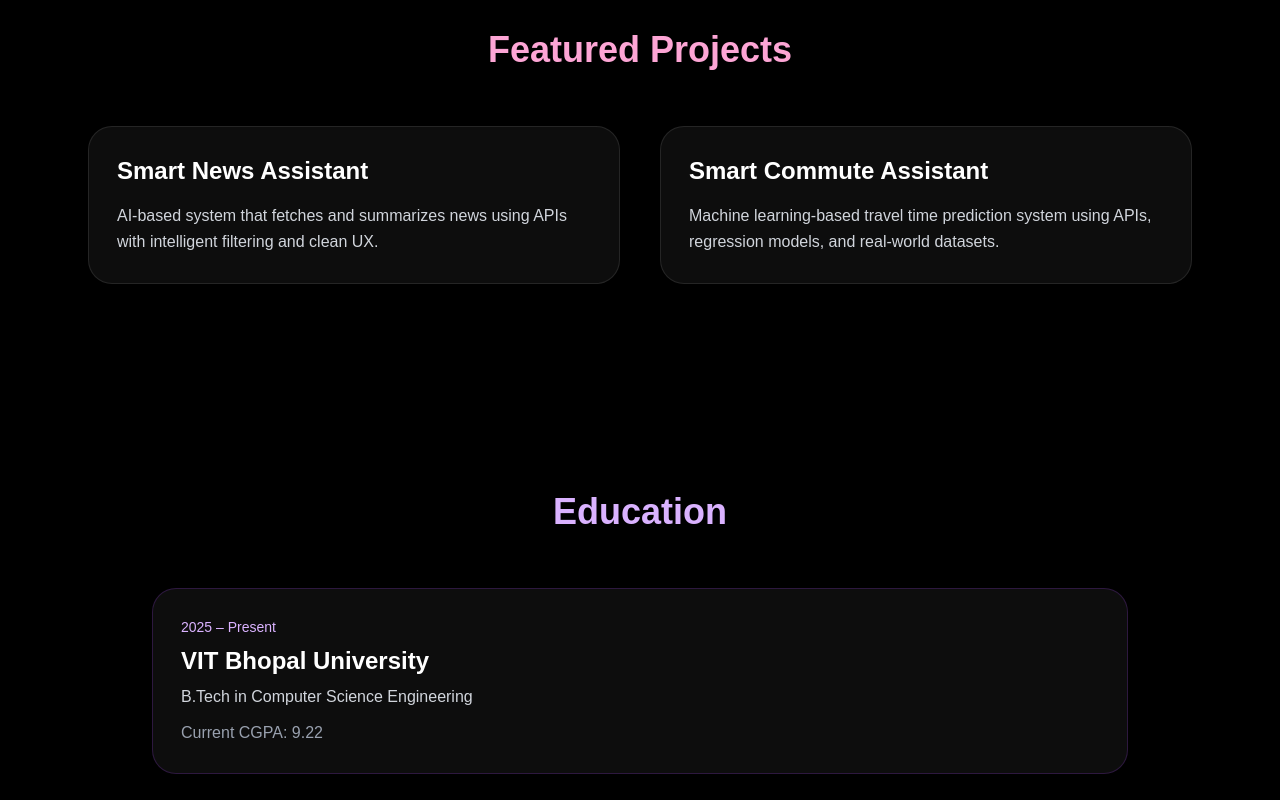
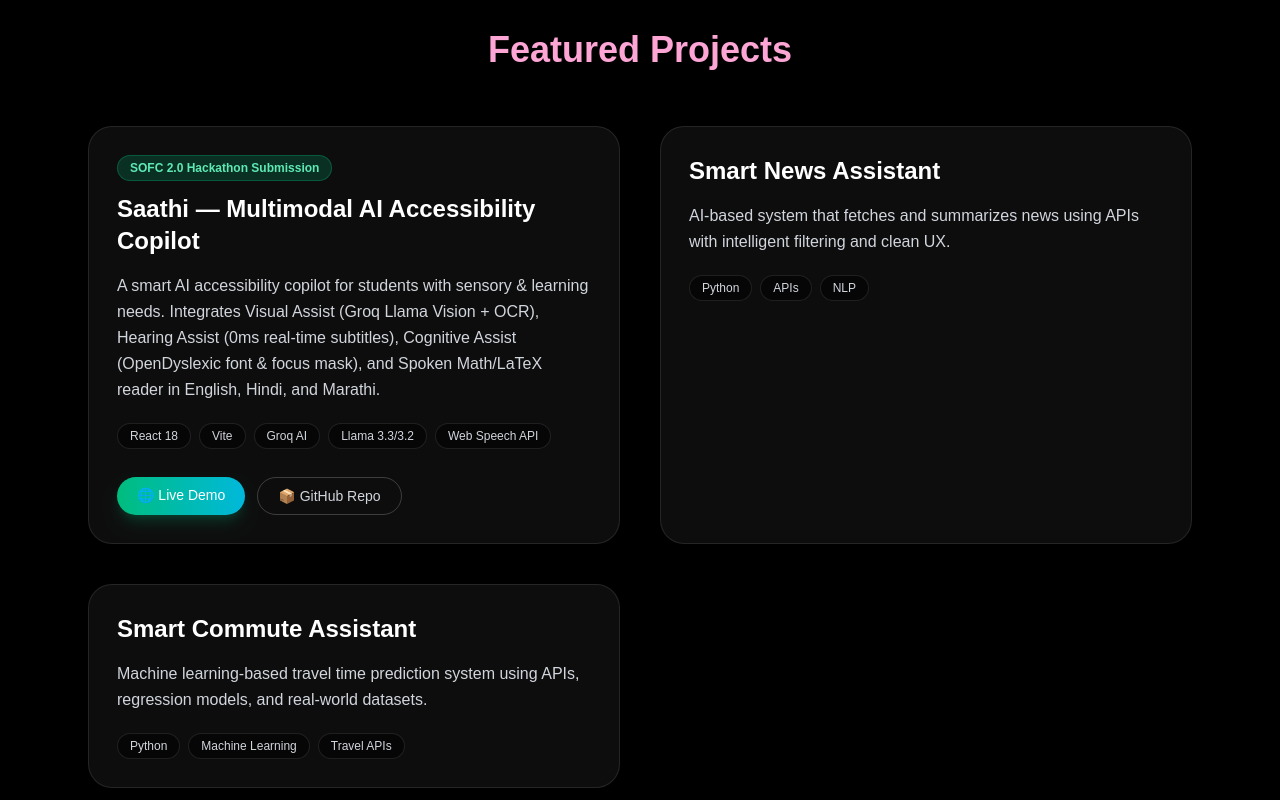
Before and after one commit to diyaapoulkar-alt/diyaapoulkar-portfolio, a Next.js app: page / in a window 1280 px wide. Shown: the part 1680-2480 px from the top of the page. Built offline with nearby package versions, Linux system fonts and the light colour scheme.

Commit message:
feat: add Saathi Multimodal AI Accessibility Copilot to projects section and README

```diff
--- a/app/page.tsx
+++ b/app/page.tsx
@@ -233,19 +233,30 @@ export default function Home() {
 
           {[
             {
+              title: "Saathi — Multimodal AI Accessibility Copilot",
+              badge: "SOFC 2.0 Hackathon Submission",
+              desc: "A smart AI accessibility copilot for students with sensory & learning needs. Integrates Visual Assist (Groq Llama Vision + OCR), Hearing Assist (0ms real-time subtitles), Cognitive Assist (OpenDyslexic font & focus mask), and Spoken Math/LaTeX reader in English, Hindi, and Marathi.",
+              tags: ["React 18", "Vite", "Groq AI", "Llama 3.3/3.2", "Web Speech API"],
+              liveUrl: "https://team-sarvashrestha-diya-poulkar.vercel.app",
+              githubUrl: "https://github.com/diyaapoulkar-alt/Team-Sarvashrestha-Diya-Poulkar",
+              color: "from-emerald-500 via-teal-500 to-cyan-500",
+            },
+            {
               title: "Smart News Assistant",
               desc: "AI-based system that fetches and summarizes news using APIs with intelligent filtering and clean UX.",
+              tags: ["Python", "APIs", "NLP"],
               color: "from-purple-500 to-pink-500",
             },
             {
               title: "Smart Commute Assistant",
               desc: "Machine learning-based travel time prediction system using APIs, regression models, and real-world datasets.",
+              tags: ["Python", "Machine Learning", "Travel APIs"],
               color: "from-blue-500 to-cyan-500",
             },
           ].map((project, i) => (
             <div
               key={i}
-              className="group relative overflow-hidden rounded-3xl border border-white/10 bg-white/5 backdrop-blur-xl p-7 hover:scale-[1.03] transition duration-300"
+              className="group relative overflow-hidden rounded-3xl border border-white/10 bg-white/5 backdrop-blur-xl p-7 hover:scale-[1.02] transition duration-300 flex flex-col justify-between"
             >
 
               <div
@@ -254,15 +265,61 @@ export default function Home() {
 
               <div className="relative z-10">
 
+                {project.badge && (
+                  <span className="inline-block px-3 py-1 mb-3 rounded-full text-xs font-semibold bg-emerald-500/20 text-emerald-300 border border-emerald-500/30">
+                    {project.badge}
+                  </span>
+                )}
+
                 <h3 className="text-2xl font-semibold">
                   {project.title}
                 </h3>
 
-                <p className="text-gray-300 mt-4 leading-relaxed">
+                <p className="text-gray-300 mt-4 leading-relaxed text-sm md:text-base">
                   {project.desc}
                 </p>
 
+                {project.tags && (
+                  <div className="flex flex-wrap gap-2 mt-5">
+                    {project.tags.map((tag, idx) => (
+                      <span
+                        key={idx}
+                        className="px-3 py-1 rounded-full text-xs bg-black/50 border border-white/10 text-gray-300"
+                      >
+                        {tag}
+                      </span>
+                    ))}
+                  </div>
+                )}
+
               </div>
+
+              {(project.liveUrl || project.githubUrl) && (
+                <div className="relative z-10 mt-7 flex gap-3 flex-wrap">
+                  {project.liveUrl && (
+                    <a
+                      href={project.liveUrl}
+                      target="_blank"
+                      rel="noopener noreferrer"
+                      className="px-5 py-2 rounded-full text-sm font-medium bg-gradient-to-r from-emerald-500 to-cyan-500 hover:scale-105 transition shadow-lg shadow-emerald-500/20 text-white"
+                    >
+                      🌐 Live Demo
+                    </a>
+                  )}
+
+                  {project.githubUrl && (
+                    <a
+                      href={project.githubUrl}
+                      target="_blank"
+                      rel="noopener noreferrer"
+                      className="px-5 py-2 rounded-full text-sm font-medium border border-white/20 hover:bg-white/10 transition text-gray-300 hover:text-white"
+                    >
+                      📦 GitHub Repo
+                    </a>
+                  )}
+                </div>
+              )}
+
             </div>
           ))}
 
```
Also changed, not shown: 1 other file (tests, documents, lock files or other folders).
